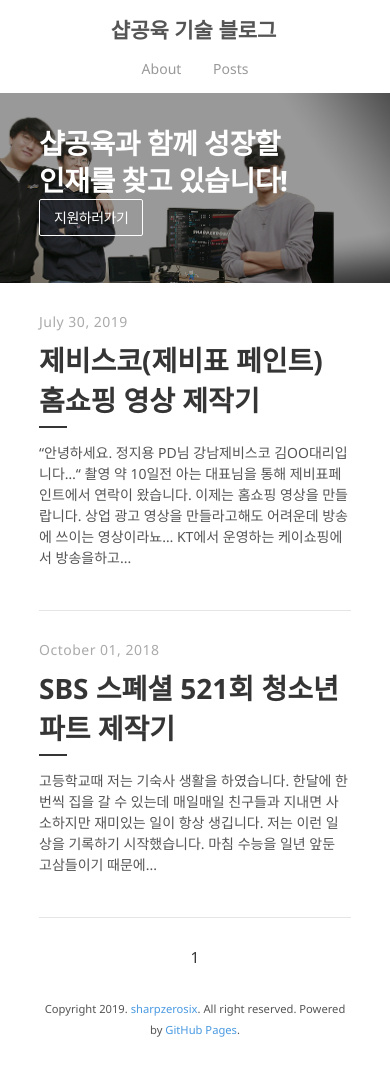
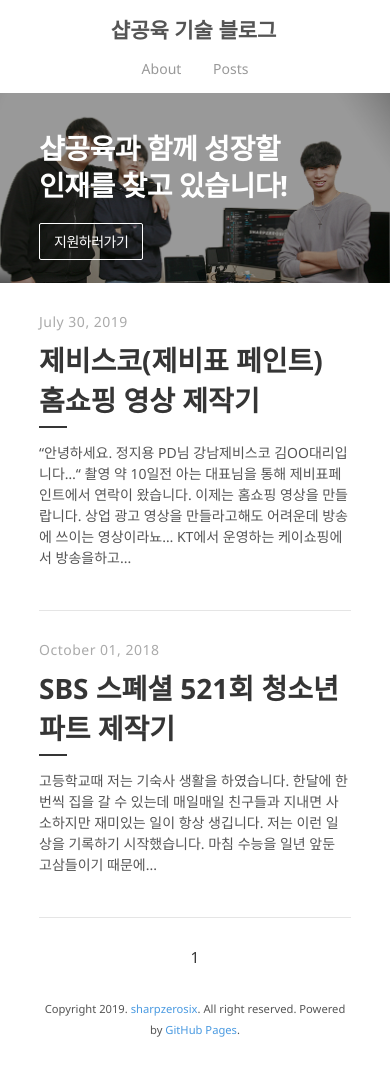
Before and after one commit to sharpzerosix/sharpzerosix.github.io, a Jekyll site: the page built from index.html, in a window 390 px wide. Built offline with Jekyll 4.4.1, drawn with Linux system fonts in a browser that asks for light colours; the list of posts is cut into pages by our own code.

Commit message:
adjust Responsive

```diff
--- a/_sass/tale/_layout.scss
+++ b/_sass/tale/_layout.scss
@@ -56,14 +56,14 @@ a[role=button] {
     height: 190px;
   }
   .bg-item {
+    background-position: center center;
     background-image: url(/assets/home-bg.jpg);
-    background-position-x: 60%;
   }
   .description {
     margin-top: 32px;
   }
   p.text {
-    margin: 0 0 8px;
+    margin: 0.375rem 0px 1.875rem;
     font-size: 28px;
     line-height: 37px;
   }
--- a/_sass/tale/_post.scss
+++ b/_sass/tale/_post.scss
@@ -26,7 +26,7 @@
   }
 
   p {
-    font-weight: 100;
+    font-weight: 400;
     margin: 0 0 1rem;
     text-align: justify;
   }
```
Also changed, not shown: 7 other files.
